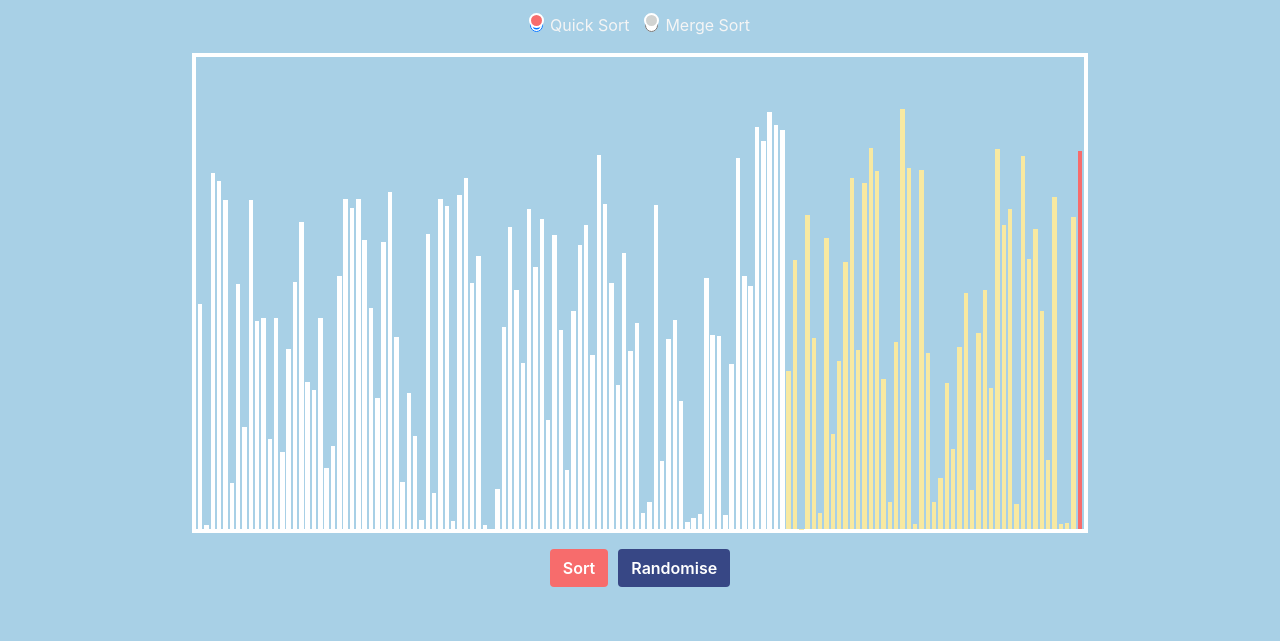
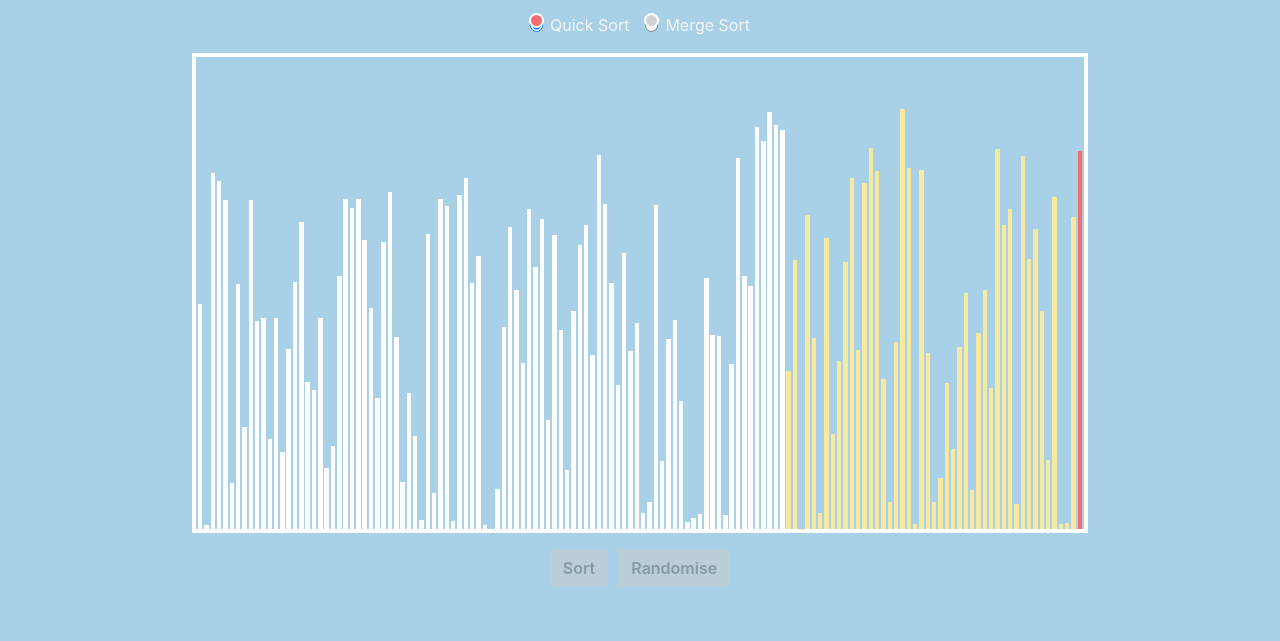
Before and after one commit to russellcxl/sorting-visualiser, a website: page index.html in a window 1280 px wide. Both pictures are taken after a click on the button "Sort". Shown: the part 103-744 px from the top of the page. Drawn offline with nearby package versions, Linux system fonts and the light colour scheme.

Commit message:
Greyed buttons when disabled

```diff
--- a/style.css
+++ b/style.css
@@ -41,6 +41,13 @@ body {
 .button-randomise {
     background: #374785;
     margin-left: 10px;
+}
+
+button:disabled,
+button[disabled]{
+  background-color: #cccccc;
+  color: #666666;
+  opacity: 0.5;
 }
 
 .badge {
```
Also changed, not shown: 1 other file.
